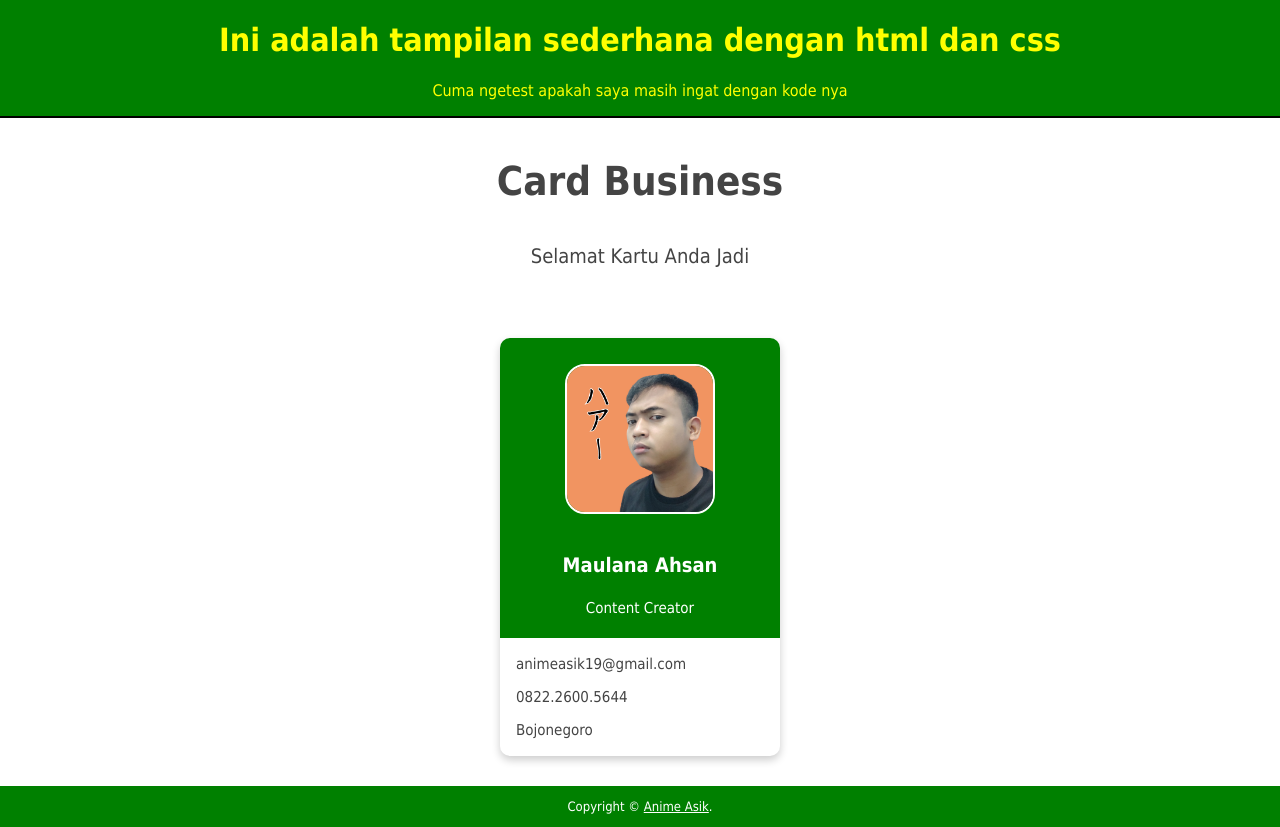
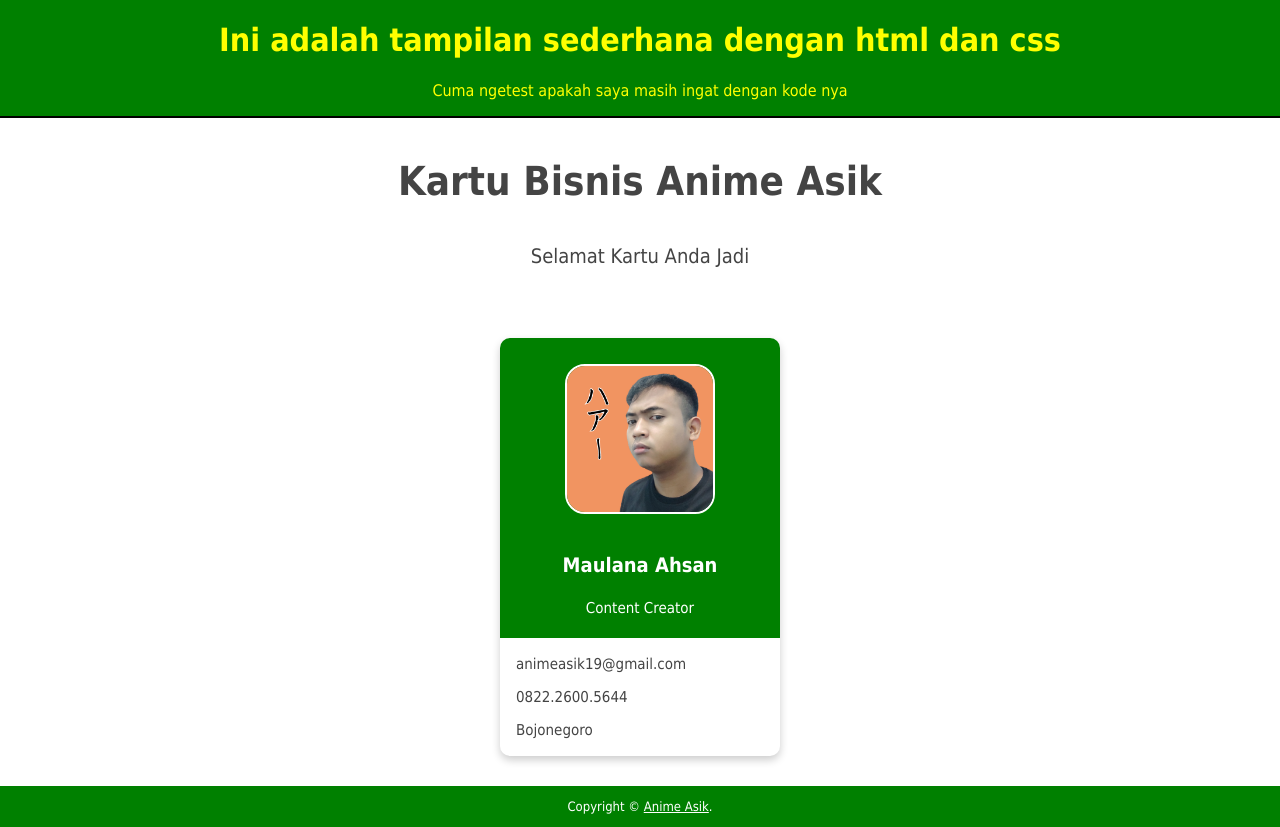
Before and after one commit to ahsansan/AnimeAsikCard, a plain HTML site: page index.html in a window 1280 px wide. Drawn offline with Linux system fonts and the light colour scheme.

Commit message:
ubah index

```diff
--- a/index.html
+++ b/index.html
@@ -10,7 +10,7 @@
 <body>
 	<main>
 		<div class="card">
-			<p id="heading2">Card Business</p>
+			<p id="heading2">Kartu Bisnis Anime Asik</p>
 			<p id="paragraf">Selamat Kartu Anda Jadi</p>
 			<div class="col">
 				<div class="card-content">
```
